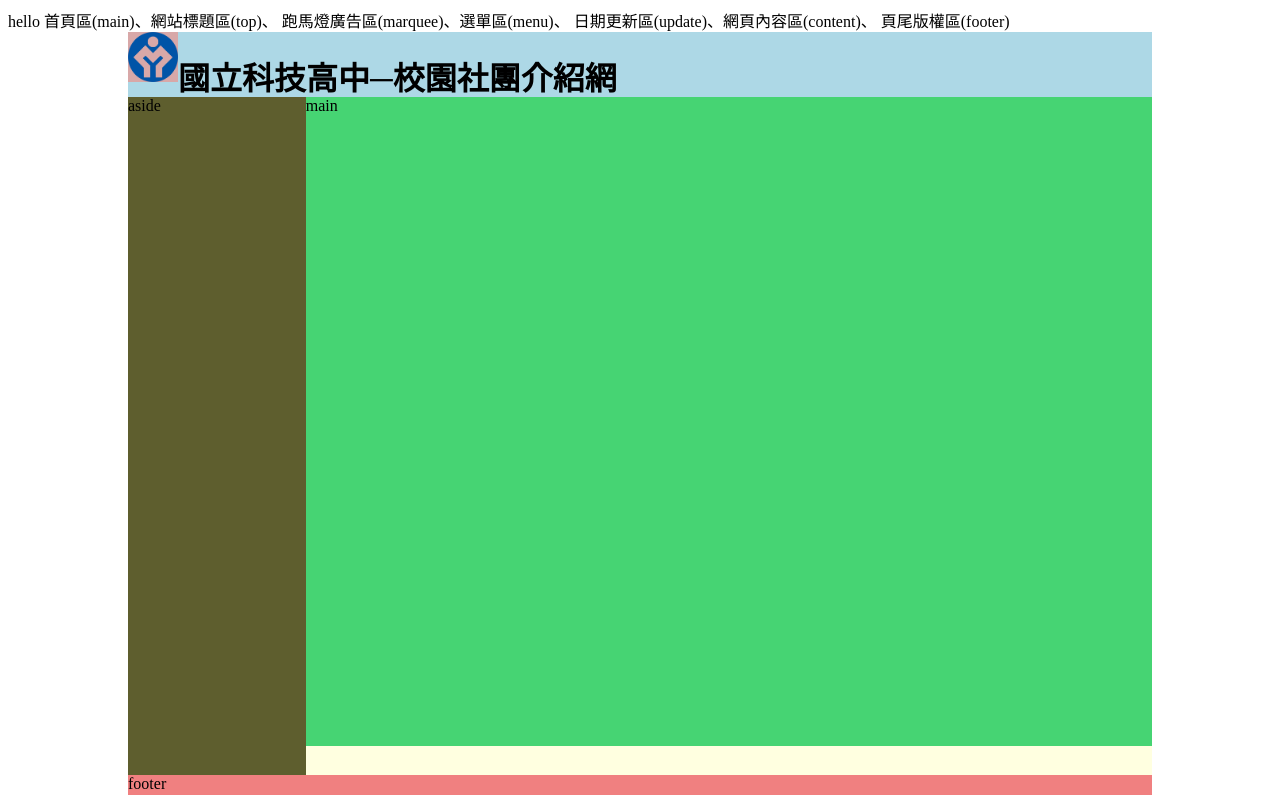
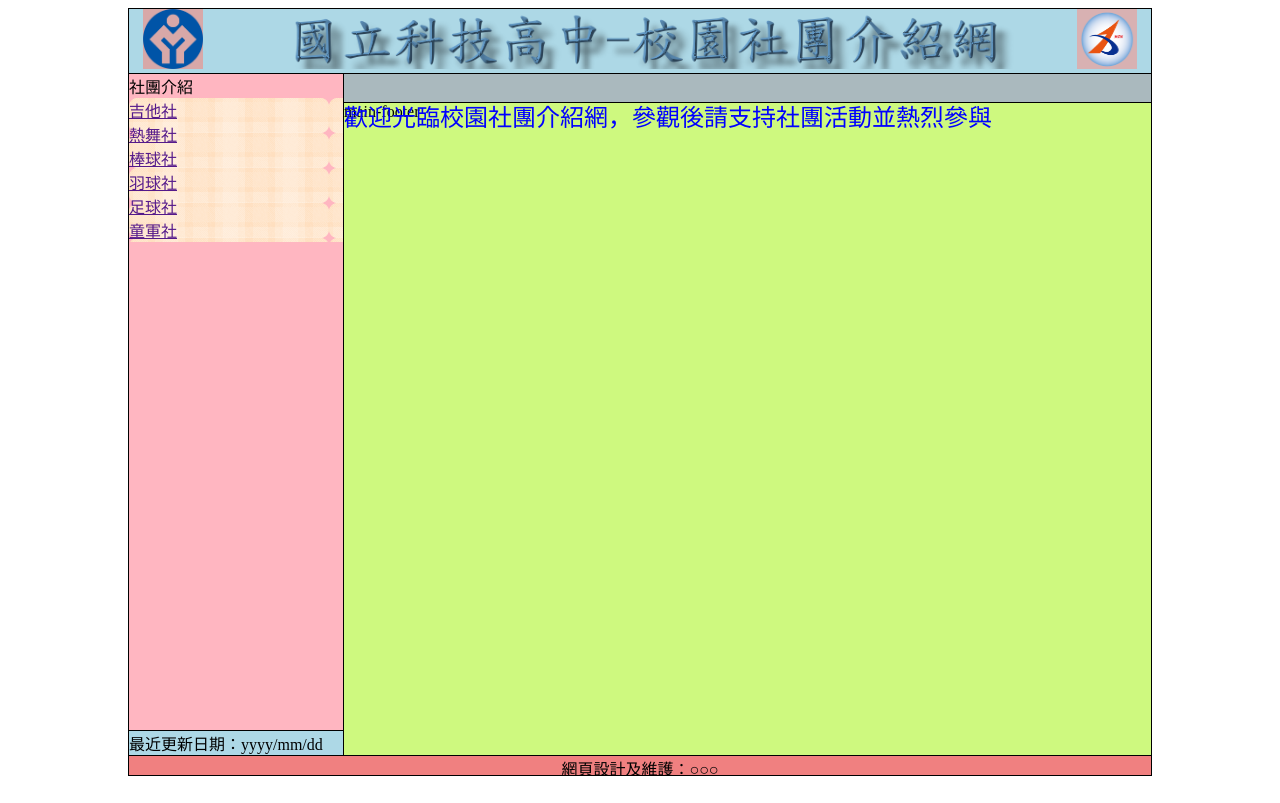
Before and after one commit to Rory-1991/web_2024_frontend, a plain HTML site: page web15/default.html in a window 1280 px wide. Drawn offline with Linux system fonts and the light colour scheme.

Commit message:
丙級第一題

```diff
--- a/web15/css/style.css
+++ b/web15/css/style.css
@@ -8,37 +8,114 @@ header {
     height: 65px;
     background-color: lightblue;
     margin: auto;
+    border: 1px solid black;
+    border-bottom: 0;
 }
 
 .top {
     display: flex;
+    justify-content: center
 }
 
+/* container */
 .container {
     display: flex;
     width: 1024px;
-    height: calc(768px - 65px - 25px);
+    height: calc(768px - 65px - 20px);
     /* 減號前後都要空格 */
     background-color: lightyellow;
     margin: auto;
 }
 
+/* container-left */
 aside {
+    display: flex;
+    flex-direction: column;
+
     width: 215px;
     height: calc(768px - 65px - 20px);
     /* 減號前後都要空格 */
-    background-color: rgb(94, 94, 46);
+    background-color: rgb(221, 221, 148);
 }
 
+.aside-header {
+    width: 100%;
+    /* flex-basis: 100px; */
+    /* height: calc(100% - 25px); */
+    /* flex-direction 主軸長度 item method */
+    flex-basis: calc(100% - 25px);
+    background-color: lightpink;
+    border: 1px solid black;
+    border-right: 0;
+}
+
+.club {
+    font-size: 16px;
+    background-image: url('/web15/images/menu1.png');
+
+
+}
+
+.club :hover {
+    background-image: url('/web15/images/menu2.png');
+}
+
+.aside-footer {
+    width: 100%;
+    flex-basis: 25px;
+    background-color: lightblue;
+    border: 1px solid black;
+    border-top: 0;
+    border-right: 0;
+}
+
+/* container-right */
 main {
-    width: 1024px;
-    height: calc(768px - 65px - 25px - 29px);
+    width: calc(1024px - 215px);
+    height: calc(768px - 65px - 20px);
     background-color: rgb(70, 212, 115);
 }
+
+.main-header {
+    width: 100%;
+    height: 29px;
+    background-color: rgb(170, 185, 190);
+
+    border: 1px solid black;
+    border-bottom: 0;
+
+}
+
+.marquee-text {
+    font-family: "BiauKai", "標楷體", serif;
+    /* 字型為標楷體 */
+    font-size: 24px;
+    /* 字體大小為24px */
+    color: #0000FF;
+    /* 文字顏色為藍色 */
+    white-space: nowrap;
+    /* 文字不換行 */
+    position: absolute;
+    /* 絕對定位 */
+    animation: marquee 10s linear infinite;
+    /* 設定跑馬燈動畫 */
+}
+
+.main-footer {
+    width: 100%;
+    height: calc(100% - 29px);
+    background-color: rgb(206, 249, 127);
+    border: 1px solid black;
+}
+
 
 footer {
     width: 1024px;
     height: 20px;
     background-color: lightcoral;
     margin: auto;
+    display: flex;
+    justify-content: center;
+    border: 1px solid black;
+    border-top: 0;
 }
--- a/web15/default.html
+++ b/web15/default.html
@@ -12,21 +12,13 @@
 </head>
 
 <body>
-    hello
-    首頁區(main)、網站標題區(top)、
-    跑馬燈廣告區(marquee)、選單區(menu)、
-    日期更新區(update)、網頁內容區(content)、
-    頁尾版權區(footer)
-
-
 
     <!-- header -->
     <header>
         <div class="top">
-            <div><img src="./images/logo1.png" width="50px" height="50px" alt=""></div>
-            <div>
-                <h1>國立科技高中─校園社團介紹網</h1>
-            </div>
+            <div><img src="./images/logo1.png" width="60px" height="60px" alt="國立科技高中校園社團介紹網"></div>
+            <div><img src="./images/logo2.png" width="874px" height="60[x" alt="國立科技高中校園社團介紹網"></div>
+            <div><img src="./images/logo3.jpg" width="60px" height="60px" alt="國立科技高中校園社團介紹網"></div>
         </div>
     </header>
 
@@ -34,17 +26,41 @@
     <div class="container">
         <!-- left -->
         <aside>
-            aside
+            <div class="aside-header">
+                社團介紹
+                <div class="club">
+                    <div><a href="">吉他社</a></div>
+                    <div><a href="">熱舞社</a></div>
+                    <div><a href="">棒球社</a></div>
+                    <div><a href="">羽球社</a></div>
+                    <div><a href="">足球社</a></div>
+                    <div><a href="">童軍社</a></div>
+                </div>
+            </div>
+            <div class="aside-footer">
+                最近更新日期：yyyy/mm/dd
+            </div>
         </aside>
+
         <!-- right -->
         <main>
-            main
+
+            <div class="main-header">
+                <p class="marquee-text">
+                    歡迎光臨校園社團介紹網，參觀後請支持社團活動並熱烈參與
+                </p>
+            </div>
+
+            <div class="main-footer">
+                main-footer
+            </div>
+
         </main>
     </div>
 
     <!-- footer -->
     <footer>
-        footer
+        網頁設計及維護：○○○
     </footer>
 
 </body>
```
Also changed, not shown: s2024_1114/s20241114_01_block.html (added, +67 -0 lines), s2024_1114/s20241114_02_img.html (added, +26 -0 lines).
